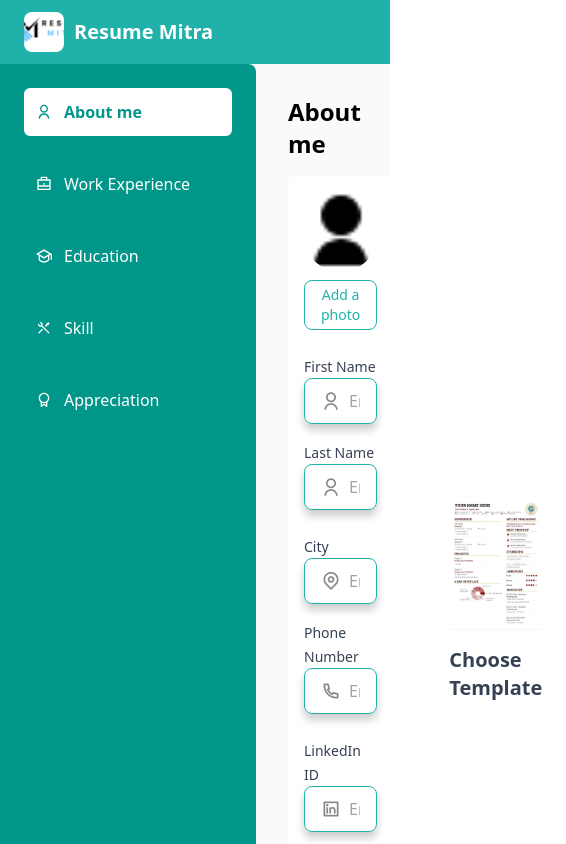
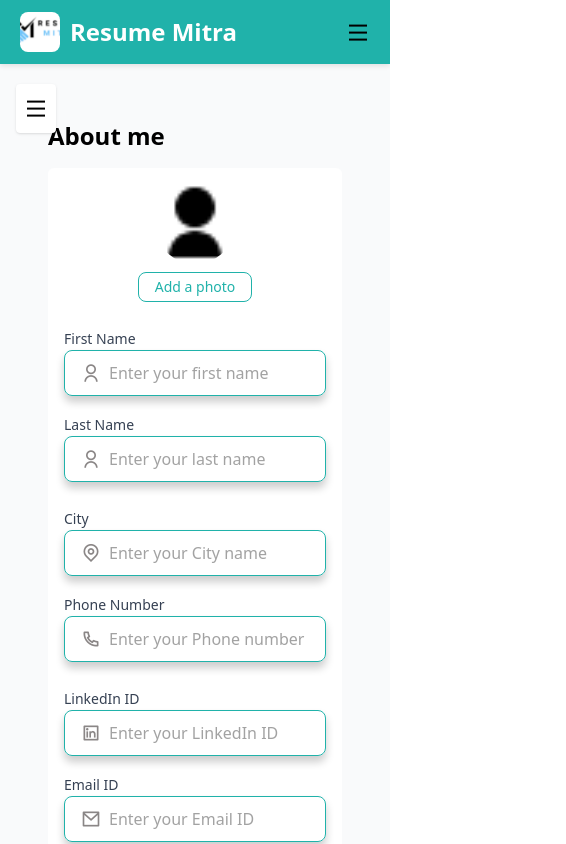
Before and after one commit to Chakrasai/resume_mitra, a React (Vite) app: page / in a window 390 px wide. Shown: the top 844 px of the page, 566 px wide, since content can reach past the window. Built offline with nearby package versions, Linux system fonts and the light colour scheme.

Commit message:
feat: implement responsive navbar and sidebar with mobile menu toggle

```diff
--- a/components/Navbar.css
+++ b/components/Navbar.css
@@ -1,20 +1,12 @@
 .navbar {
   display: flex;
+  align-items: center;
   justify-content: space-between;
-  align-items: center;
+  padding: 10px 20px;
   background-color: #20B2AA;
-  color: white;
-  padding: 12px 24px;
   position: relative;
-  z-index: 50;
-}
-
-.logo {
-  width: 40px;
-  height: 40px;
-  object-fit: cover;
-  border-radius: 8px;
-  margin-right: 10px;
+  box-shadow: 0 2px 5px rgba(0,0,0,0.1);
+  z-index: 1000;
 }
 
 .navbar-left {
@@ -22,52 +14,56 @@
   align-items: center;
 }
 
-.brand-name {
-  font-size: 1.25rem;
+.navbar-menu-icon {
+  display: none;
+  cursor: pointer;
+  font-size: 1.5rem;
+}
+.brand-name{
+  font-size: 1.5rem;
   font-weight: bold;
-  margin: 0;
+  color: white;
+  text-decoration: none;
 }
-
 .navbar-right {
   display: flex;
-  gap: 1rem;
+  gap: 20px;
   list-style: none;
   align-items: center;
-  transition: all 0.3s ease-in-out;
 }
 
 .nav-item {
+  cursor: pointer;
   display: flex;
   align-items: center;
   gap: 6px;
-  cursor: pointer;
   font-weight: 500;
 }
 
-.menu-toggle {
-  display: none;
-  font-size: 1.5rem;
-  cursor: pointer;
-}
-
-/* Mobile / Tablet styles */
+/* Mobile / tablet view */
 @media (max-width: 768px) {
+  .navbar-menu-icon {
+    display: block;
+  }
   .navbar-right {
+    display: none;
     position: absolute;
-    top: 100%;
+    top: 60px;  /* below navbar */
     right: 0;
-    background-color: #20B2AA;
+    background: white;
+    width: 150px;
     flex-direction: column;
-    width: 100%;
-    padding: 12px 0;
-    display: none;
+    box-shadow: 0 4px 8px rgba(0,0,0,0.15);
+    border-radius: 4px;
   }
-
   .navbar-right.open {
     display: flex;
   }
-
-  .menu-toggle {
-    display: block;
+  .nav-item {
+    padding: 10px;
+    border-bottom: 1px solid #eee;
+  }
+  .nav-item:last-child {
+    border-bottom: none;
   }
 }
--- a/components/Navbar.jsx
+++ b/components/Navbar.jsx
@@ -1,22 +1,44 @@
+import 'remixicon/fonts/remixicon.css'; // Remix icon CSS
+import React, { useState } from 'react';
+import './Navbar.css';  // Make sure this file has correct styles
 
-import 'remixicon/fonts/remixicon.css'; // Import Remix icons CSS
-import './Navbar.css';
 function Navbar() {
-
+  const [menuOpen, setMenuOpen] = useState(false);
 
   return (
-    <nav className="navbar">
+    <nav className="navbar fixed top-0 left-0 right-0 z-50 bg-white shadow-md h-16 flex items-center justify-between px-4">
       <div className="navbar-left">
         <img
           src="/logo.png"
           alt="Logo"
           className="logo"
-          style={{ width: '40px', height: '40px', objectFit: 'cover', borderRadius: '8px', marginRight: '10px' }}
+          style={{
+            width: '40px',
+            height: '40px',
+            objectFit: 'cover',
+            borderRadius: '8px',
+            marginRight: '10px',
+          }}
         />
-        <h2 className="brand-name">Resume Mitra</h2>
+        <h1 className="brand-name">Resume Mitra</h1>
       </div>
 
-      <ul className="navbar-right">
+      {/* Mobile menu icon */}
+      <div
+        className="navbar-menu-icon"
+        onClick={() => setMenuOpen(!menuOpen)}
+        aria-label="Toggle menu"
+        role="button"
+        tabIndex={0}
+        onKeyDown={(e) => {
+          if (e.key === 'Enter' || e.key === ' ') setMenuOpen(!menuOpen);
+        }}
+      >
+        <i className={menuOpen ? "ri-close-line" : "ri-menu-line"}></i>
+      </div>
+
+      {/* Right menu items */}
+      <ul className={`navbar-right${menuOpen ? " open" : ""}`}>
         <li className="nav-item">
           <i className="ri-settings-3-fill"></i>
           <span>Settings</span>
--- a/components/Sidebar.jsx
+++ b/components/Sidebar.jsx
@@ -1,4 +1,4 @@
-import React from 'react'
+import React from 'react';
 import {
   RiUserLine,
   RiBriefcaseLine,
@@ -8,22 +8,33 @@ import {
 } from "react-icons/ri";
 
 const menuItems = [
-{ label: "About me", icon: <RiUserLine /> },
+  { label: "About me", icon: <RiUserLine /> },
   { label: "Work Experience", icon: <RiBriefcaseLine /> },
   { label: "Education", icon: <RiGraduationCapLine /> },
   { label: "Skill", icon: <RiToolsLine /> },
   { label: "Appreciation", icon: <RiAwardLine /> },
 ];
 
-function Sidebar({ selected, setSelected }) {
+function Sidebar({ selected, setSelected, isOpen }) {
   return (
-    <div className="w-64 h-full bg-teal-600 text-white p-6 rounded-r-lg flex flex-col gap-6">
+    <div
+      className={`
+        bg-teal-600 text-white p-6 flex flex-col gap-6 w-64
+        fixed md:static top-16 left-0 z-40 h-[calc(100vh-4rem)]
+        rounded-r-lg
+        transition-transform duration-300 ease-in-out
+        ${isOpen ? 'translate-x-0' : '-translate-x-full'}
+        md:translate-x-0
+  `}
+>
       {menuItems.map((item) => (
         <button
           key={item.label}
           onClick={() => setSelected(item.label)}
           className={`flex items-center gap-3 p-3 rounded-md text-left transition ${
-            selected === item.label ? "bg-white text-teal-600 font-semibold" : "hover:bg-teal-700"
+            selected === item.label
+              ? "bg-white text-teal-600 font-semibold"
+              : "hover:bg-teal-700"
           }`}
         >
           {item.icon}
@@ -31,8 +42,7 @@ function Sidebar({ selected, setSelected }) {
         </button>
       ))}
     </div>
-  )
+  );
 }
 
-
-export default Sidebar
+export default Sidebar;
--- a/pages/ResumeBuilder.jsx
+++ b/pages/ResumeBuilder.jsx
@@ -3,23 +3,39 @@ import Sidebar from '../components/Sidebar';
 import ContentSection from '../components/ContentSection';
 import ChooseTemplate from '../components/ChooseTemplete';
 
-
 function ResumeBuilder() {
   const [selected, setSelected] = useState("About me");
+  const [isSidebarOpen, setSidebarOpen] = useState(false);
 
   return (
-    <div className="flex min-h-screen bg-gray-50">
+    <div className="min-h-screen bg-gray-50 relative">
+      {/* Menu Icon for mobile */}
+      <button
+        onClick={() => setSidebarOpen(!isSidebarOpen)}
+        className="md:hidden absolute top-5 left-4 z-50 text-2xl bg-white p-2 rounded shadow"
+      >
+        <i className="ri-menu-line"></i>
+      </button>
 
-      <div className="sticky top-0 h-screen">
-        <Sidebar selected={selected} setSelected={setSelected} />
+      {/* Add min-h-screen here to fix sidebar height */}
+      <div className="flex flex-col md:flex-row min-h-screen">
+        {/* Sidebar */}
+        <div className="md:w-1/5 z-40">
+          <Sidebar selected={selected} setSelected={setSelected} isOpen={isSidebarOpen} />
+        </div>
+
+        {/* Content section */}
+        <div className="md:w-3/5 px-4 py-6">
+          <ContentSection selected={selected} />
+        </div>
+
+        {/* Choose Template */}
+        <div className="md:w-1/5 px-4 py-6 flex justify-center items-center bg-gray-100">
+          <ChooseTemplate />
+        </div>
       </div>
-
-        <ContentSection selected={selected} />
-        <ChooseTemplate />
-
-
     </div>
   );
 }
 
-export default ResumeBuilder
+export default ResumeBuilder;
```
